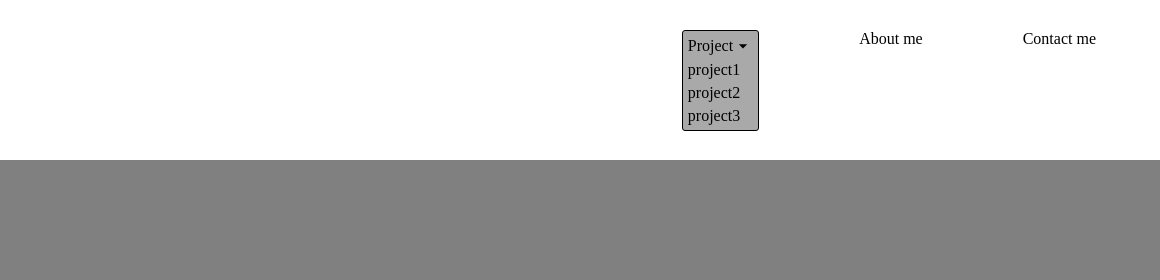
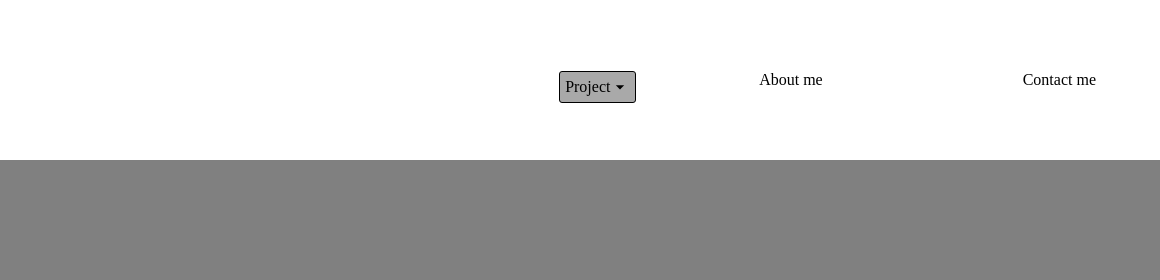
Before and after one commit to DevEliasKh/Dynamic-User-Interface, a plain HTML site: page Drop Down Menu/index.html in a window 1280 px wide. Shown: the top 280 px of the page, 120-1280 px from the left. Drawn offline with Linux system fonts and the light colour scheme.

Commit message:
make overlay menu

```diff
--- a/Drop Down Menu/app.js
+++ b/Drop Down Menu/app.js
@@ -1,5 +1,8 @@
-const menu = document.querySelector('.drop-menu');
+const menu = document.querySelector('.drop-menu div:first-child');
+const options = document.querySelectorAll('.option');
 
-menu.addEventListener('hover', () => {
-	const options = document.querySelectorAll();
+menu.addEventListener('click', () => {
+	options.forEach((element) => {
+		element.classList.toggle('hidden');
+	});
 });
--- a/Drop Down Menu/index.html
+++ b/Drop Down Menu/index.html
@@ -25,9 +25,9 @@
 									<path d="M7,10L12,15L17,10H7Z" />
 								</svg>
 							</div>
-							<div class="option visible">project1</div>
-							<div class="option visible">project2</div>
-							<div class="option visible">project3</div>
+							<div class="option hidden">project1</div>
+							<div class="option hidden">project2</div>
+							<div class="option hidden">project3</div>
 						</div>
 					</li>
 					<li>About me</li>
--- a/Drop Down Menu/style.css
+++ b/Drop Down Menu/style.css
@@ -22,7 +22,7 @@ header {
 }
 ul {
 	display: flex;
-	gap: 100px;
+	gap: 200px;
 	padding: 3rem;
 }
 
@@ -59,3 +59,13 @@ footer {
 	background-color: #000;
 	height: 10vh;
 }
+
+/* div over divs */
+
+header {
+	position: relative;
+}
+
+.drop-menu {
+	position: absolute;
+}
```
